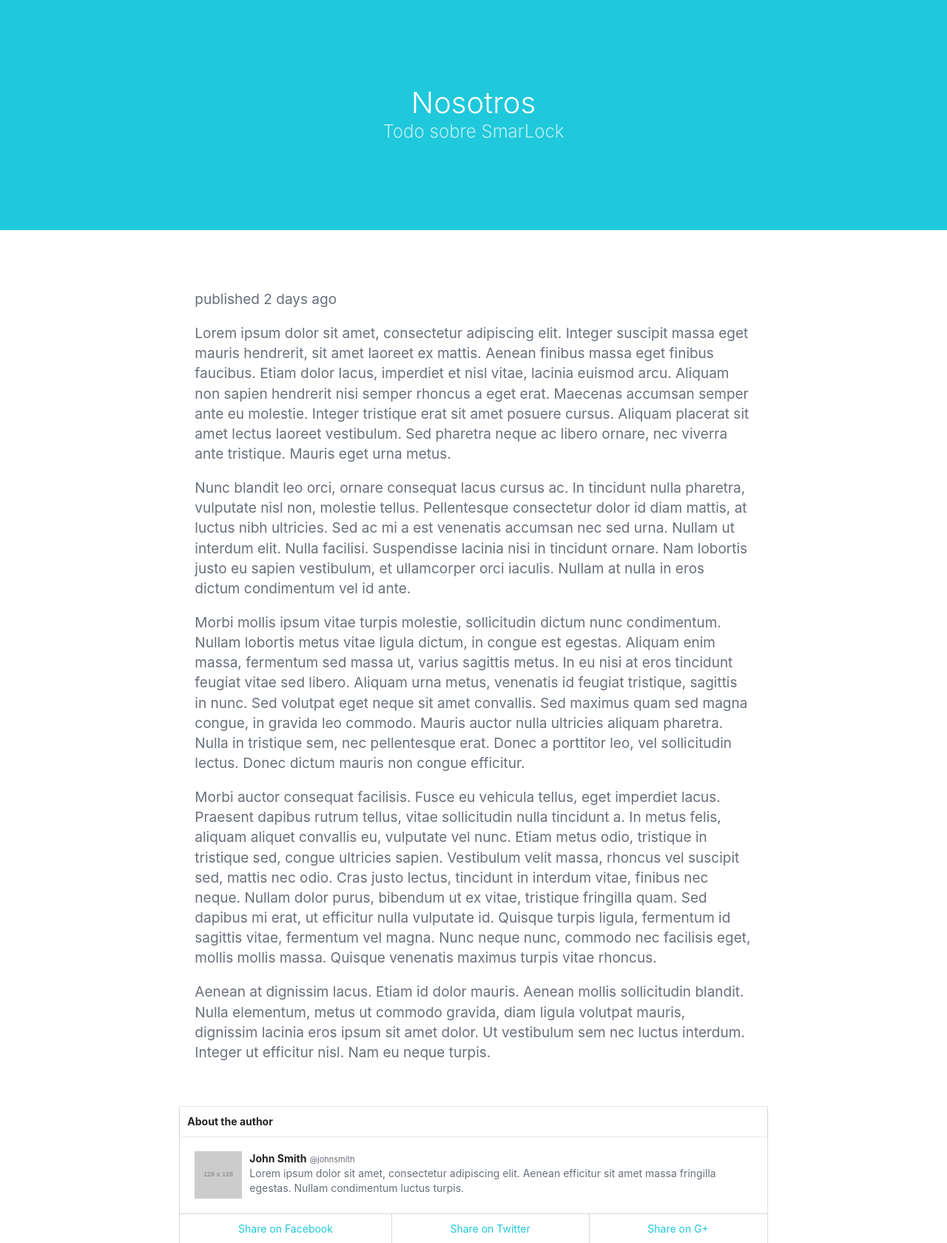
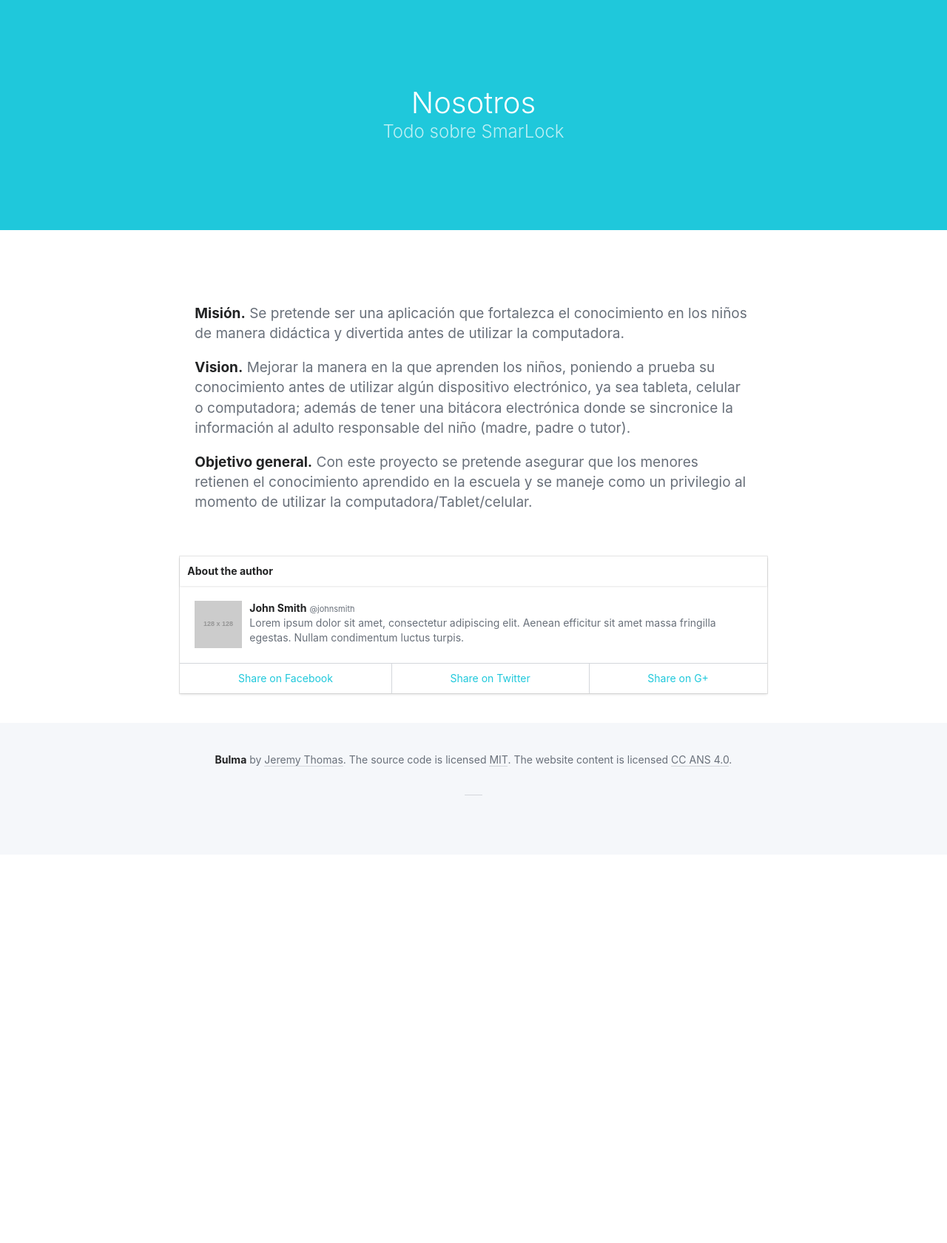
Before and after one commit to DerianD/BUpProyecto, a Django app: page /nosotros/ in a window 1280 px wide. Shown: the part 53-1733 px from the top of the page at 74% size. After the commit the page ends 1128 px from the top, so only its background shows below. Run offline with Django 3.2, Linux system fonts and the light colour scheme; grey boxes labelled with a size stand in for pictures from a placeholder-image service; some libraries are stand-ins or nearby versions; some web fonts are replaced.

Commit message:
Modificacion de Template/Info

```diff
--- a/system/settings.py
+++ b/system/settings.py
@@ -31,7 +31,7 @@ DEBUG = True
 # Allow all host headers
 ALLOWED_HOSTS = ['*']
 
-
+LOGOUT_REDIRECT_URL ='/login/'
 # Application definition
 
 INSTALLED_APPS = [
--- a/templates/base-info.html
+++ b/templates/base-info.html
@@ -69,27 +69,11 @@
         <div class="columns is-mobile">
           <div class="column is-8 is-offset-2">
             <div class="content blog-post section">
-              <p class="has-text-left has-text-muted">published 2 days ago</p>
-              <p>
-                Lorem ipsum dolor sit amet, consectetur adipiscing elit. Integer suscipit massa eget mauris hendrerit, sit amet laoreet ex mattis. Aenean finibus massa eget finibus faucibus. Etiam dolor lacus, imperdiet et nisl vitae, lacinia euismod arcu. Aliquam non sapien hendrerit nisi semper rhoncus a eget erat. Maecenas accumsan semper ante eu molestie. Integer tristique erat sit amet posuere cursus. Aliquam placerat sit amet lectus laoreet vestibulum. Sed pharetra neque ac libero ornare, nec viverra ante tristique. Mauris eget urna metus.
-              </p>
+              <p class="has-text-left has-text-muted"></p>
 
-              <p>
-                Nunc blandit leo orci, ornare consequat lacus cursus ac. In tincidunt nulla pharetra, vulputate nisl non, molestie tellus. Pellentesque consectetur dolor id diam mattis, at luctus nibh ultricies. Sed ac mi a est venenatis accumsan nec sed urna. Nullam ut interdum elit. Nulla facilisi. Suspendisse lacinia nisi in tincidunt ornare. Nam lobortis justo eu sapien vestibulum, et ullamcorper orci iaculis. Nullam at nulla in eros dictum condimentum vel id ante.
-              </p>
+              {% block info %}
 
-              <p>
-                Morbi mollis ipsum vitae turpis molestie, sollicitudin dictum nunc condimentum. Nullam lobortis metus vitae ligula dictum, in congue est egestas. Aliquam enim massa, fermentum sed massa ut, varius sagittis metus. In eu nisi at eros tincidunt feugiat vitae sed libero. Aliquam urna metus, venenatis id feugiat tristique, sagittis in nunc. Sed volutpat eget neque sit amet convallis. Sed maximus quam sed magna congue, in gravida leo commodo. Mauris auctor nulla ultricies aliquam pharetra. Nulla in tristique sem, nec pellentesque erat. Donec a porttitor leo, vel sollicitudin lectus. Donec dictum mauris non congue efficitur.
-              </p>
-
-              <p>
-                Morbi auctor consequat facilisis. Fusce eu vehicula tellus, eget imperdiet lacus. Praesent dapibus rutrum tellus, vitae sollicitudin nulla tincidunt a. In metus felis, aliquam aliquet convallis eu, vulputate vel nunc. Etiam metus odio, tristique in tristique sed, congue ultricies sapien. Vestibulum velit massa, rhoncus vel suscipit sed, mattis nec odio. Cras justo lectus, tincidunt in interdum vitae, finibus nec neque. Nullam dolor purus, bibendum ut ex vitae, tristique fringilla quam. Sed dapibus mi erat, ut efficitur nulla vulputate id. Quisque turpis ligula, fermentum id sagittis vitae, fermentum vel magna. Nunc neque nunc, commodo nec facilisis eget, mollis mollis massa. Quisque venenatis maximus turpis vitae rhoncus.
-              </p>
-
-              <p>
-                Aenean at dignissim lacus. Etiam id dolor mauris. Aenean mollis sollicitudin blandit. Nulla elementum, metus ut commodo gravida, diam ligula volutpat mauris, dignissim lacinia eros ipsum sit amet dolor. Ut vestibulum sem nec luctus interdum. Integer ut efficitur nisl. Nam eu neque turpis.
-              </p>
-            </div>
+              {% endblock info %}
 
 
             <div class="card is-fullwidth">
--- a/templates/info.html
+++ b/templates/info.html
@@ -7,3 +7,25 @@
     {% block subtitulo %}
         Todo sobre SmarLock
     {% endblock %}
+
+{% block info %}
+
+              <p>
+                <strong>Misión.</strong>
+                Se pretende ser una aplicación que fortalezca el conocimiento en los niños de manera didáctica y divertida antes de utilizar la computadora.
+
+              </p>
+              <p>
+              <strong>Vision.</strong>
+              Mejorar la manera en la que aprenden los niños, poniendo a prueba su conocimiento antes de utilizar algún dispositivo electrónico, ya sea tableta, celular o computadora; además de tener una bitácora electrónica donde se sincronice la información al adulto responsable del niño (madre, padre o tutor).
+
+
+              </p>
+              <p>
+                <strong>Objetivo general.</strong>
+
+                  Con este proyecto se pretende asegurar que los menores retienen el conocimiento aprendido en la escuela y se maneje como un privilegio al momento de utilizar la computadora/Tablet/celular.
+
+              </p>
+            </div>
+{% endblock info %}
--- a/templates/infoapp.html
+++ b/templates/infoapp.html
@@ -7,3 +7,7 @@
     {% block subtitulo %}
         Informacion de uso
     {% endblock %}
+
+{% block info %}
+  En proceso
+{% endblock info %}
```
Also changed, not shown: db.sqlite3.
